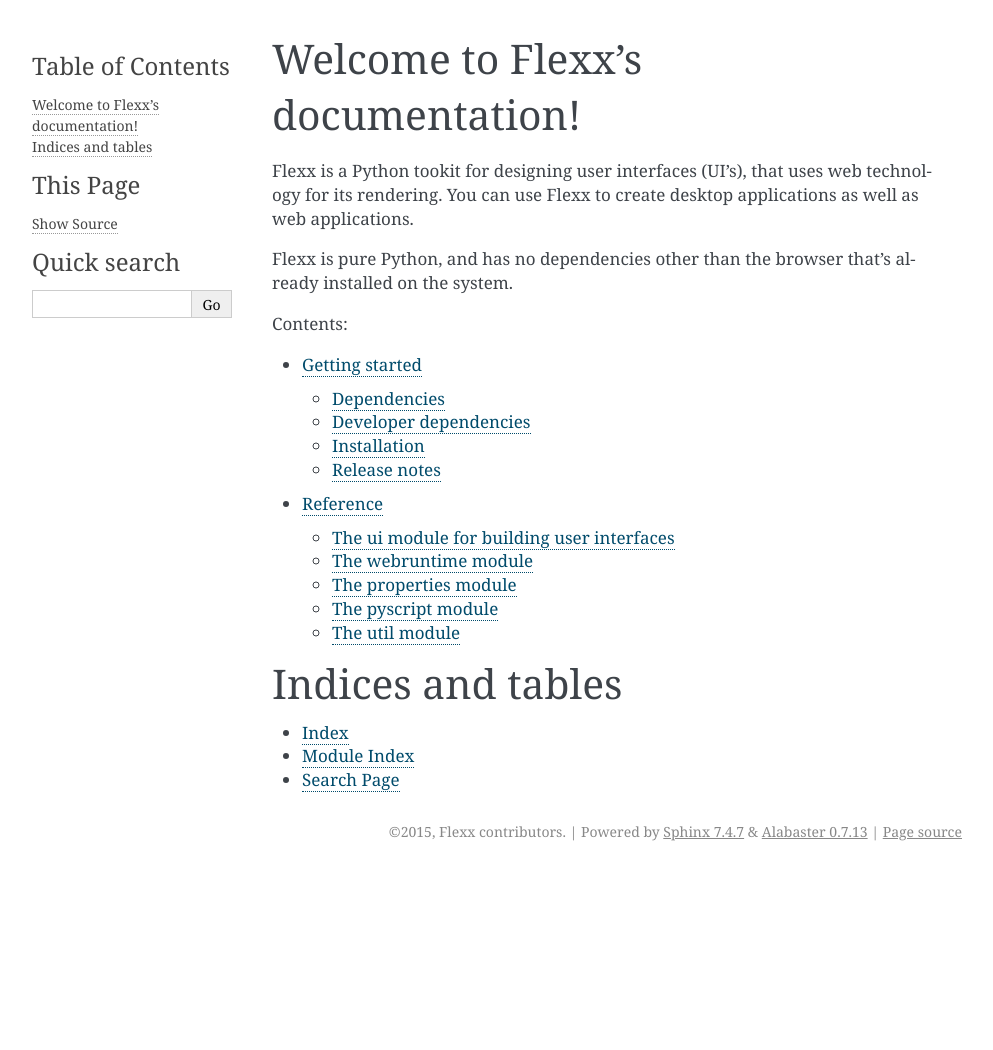
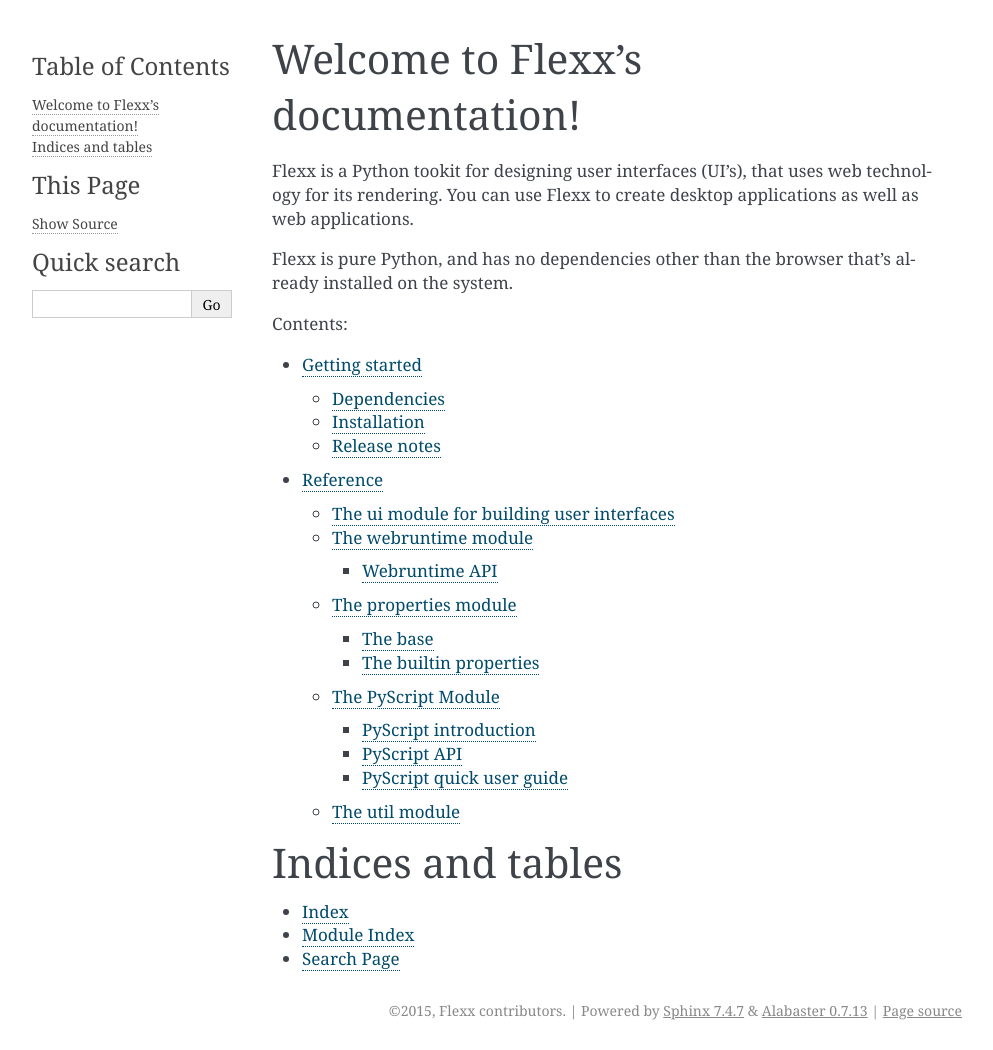
Before and after one commit to flexxui/flexx, a Sphinx documentation site: the page built from docs/index.rst, in a window 1280 px wide. Shown: the whole page, without its empty margins (148-1141 px from the left). Built offline with Sphinx 7.4.7, drawn with Linux system fonts in a browser that asks for light colours; before the commit the page ends 900 px from its top, so only the background shows below that.

Commit message:
Tweak docs

```diff
--- a/docs/index.rst
+++ b/docs/index.rst
@@ -17,7 +17,7 @@
 Contents:
 
 .. toctree::
-   :maxdepth: 2
+   :maxdepth: 3
 
    start
    reference
--- /dev/null
+++ b/docs/pyscript/guide.rst
@@ -0,0 +1,8 @@
+PyScript quick user guide
+=========================
+
+.. automodule:: flexx.pyscript.parser1
+
+.. automodule:: flexx.pyscript.parser2
+
+.. automodule:: flexx.pyscript.parser3
--- /dev/null
+++ b/docs/pyscript/index.rst
@@ -0,0 +1,10 @@
+-------------------
+The PyScript Module
+-------------------
+
+.. toctree::
+   :maxdepth: 2
+
+   intro
+   api
+   guide
--- /dev/null
+++ b/docs/pyscript/intro.rst
@@ -0,0 +1,4 @@
+PyScript introduction
+=====================
+
+.. automodule:: flexx.pyscript
--- a/docs/reference.rst
+++ b/docs/reference.rst
@@ -8,5 +8,5 @@
    ui
    webruntime
    properties
-   pyscript
+   pyscript/index
    util
--- a/docs/start.rst
+++ b/docs/start.rst
@@ -10,11 +10,7 @@
 run apps that look like desktop apps, we recommend having Firefox
 installed.
 
-
-Developer dependencies
-----------------------
-
-For running the tests, you need:
+Developers that want to run the tests need:
 
 * pytest (a Python package, get it via conda or pip)
 * flake8 (a Python package, get it via conda or pip)
--- a/docs/webruntime.rst
+++ b/docs/webruntime.rst
@@ -26,3 +26,6 @@
 
 .. autoclass:: flexx.webruntime.PyQtRuntime
   :members:
+
+.. autoclass:: flexx.webruntime.NodejsRuntime
+  :members:
```
Also changed, not shown: docs/pyscript/api.rst (renamed from docs/pyscript.rst, +1 -24 lines), 1 other file.
